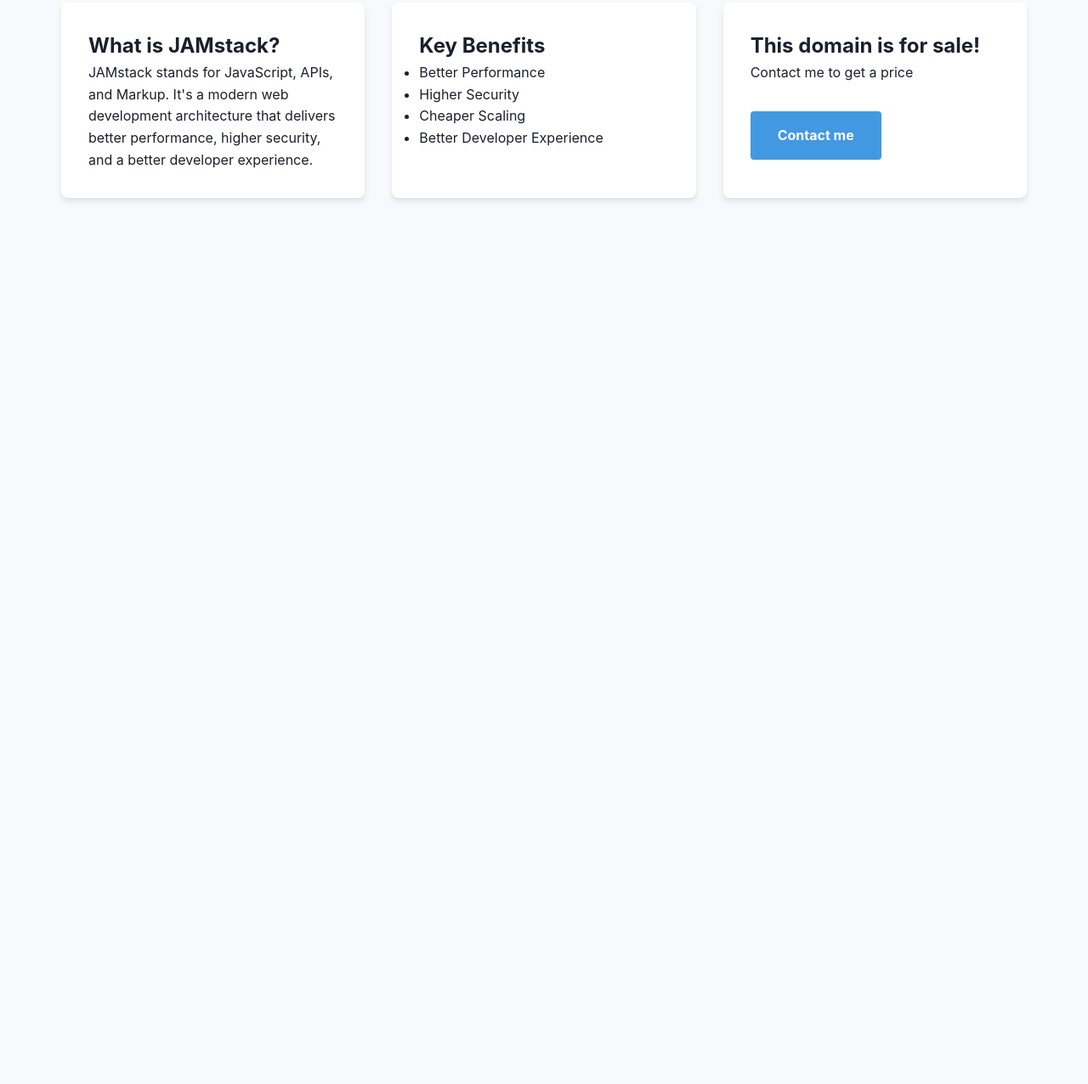
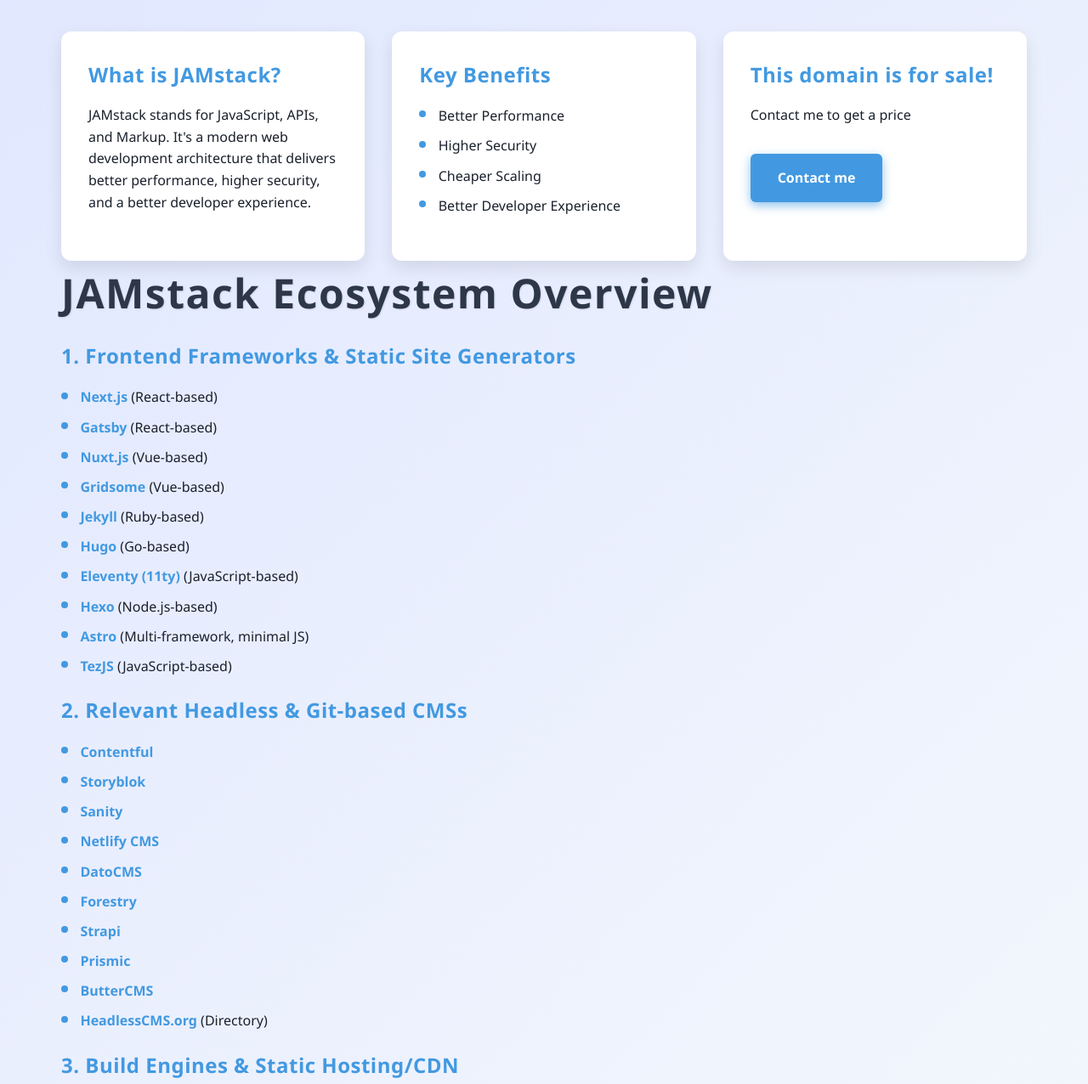
Before and after one commit to Zuijdam/jamstack.nl, a plain HTML site: page index.html in a window 1280 px wide. Shown: the part 170-1446 px from the top of the page at 85% size. Before the commit the page ends 800 px from the top, so only its background shows below. Drawn offline with Linux system fonts and the light colour scheme.

Commit message:
Update index.html

```diff
--- a/index.html
+++ b/index.html
@@ -8,8 +8,12 @@
 :root {
     --primary-color: #2d3748;
     --accent-color: #4299e1;
+    --accent-hover-color: #2b6cb0;
     --text-color: #1a202c;
     --background-color: #f7fafc;
+    --card-background: #ffffff;
+    --shadow-color: rgba(0, 0, 0, 0.1);
+    --font-family: 'Segoe UI', Tahoma, Geneva, Verdana, sans-serif;
 }
 
 * {
@@ -19,10 +23,11 @@
 }
 
 body {
-            font-family: -apple-system, BlinkMacSystemFont, 'Segoe UI', Roboto, sans-serif;
+    font-family: var(--font-family);
     line-height: 1.6;
     color: var(--text-color);
-            background-color: var(--background-color);
+    background: linear-gradient(135deg, #e0e7ff, #f7fafc);
+    min-height: 100vh;
 }
 
 .container {
@@ -34,12 +39,17 @@
 header {
     text-align: center;
     margin-bottom: 4rem;
+    padding-bottom: 1rem;
+    border-bottom: 2px solid var(--accent-color);
 }
 
 h1 {
     font-size: 3rem;
     color: var(--primary-color);
     margin-bottom: 1rem;
+    font-weight: 700;
+    letter-spacing: 1.5px;
+    text-shadow: 1px 1px 2px rgba(0,0,0,0.1);
 }
 
 .content {
@@ -49,10 +59,62 @@
 }
 
 .card {
-            background: white;
+    background: var(--card-background);
     padding: 2rem;
-            border-radius: 8px;
-            box-shadow: 0 4px 6px rgba(0, 0, 0, 0.1);
+    border-radius: 12px;
+    box-shadow: 0 8px 20px var(--shadow-color);
+    transition: transform 0.3s ease, box-shadow 0.3s ease;
+}
+
+.card:hover {
+    transform: translateY(-8px);
+    box-shadow: 0 12px 30px rgba(66, 153, 225, 0.4);
+}
+
+h2 {
+    color: var(--accent-color);
+    margin-bottom: 1rem;
+    font-weight: 600;
+    letter-spacing: 0.5px;
+}
+
+ul {
+    list-style: none;
+    margin-left: 0;
+    padding-left: 0;
+    margin-bottom: 1.2rem;
+}
+
+li {
+    position: relative;
+    padding-left: 1.4em;
+    margin-bottom: 0.5rem;
+    line-height: 1.7;
+}
+li::before {
+    content: '';
+    position: absolute;
+    left: 0;
+    top: 0.7em;
+    width: 0.5em;
+    height: 0.5em;
+    background: var(--accent-color);
+    border-radius: 50%;
+    transform: translateY(-50%);
+}
+
+
+a {
+    color: var(--accent-color);
+    text-decoration: none;
+    font-weight: 600;
+    transition: color 0.3s ease;
+}
+
+a:hover, a:focus {
+    color: var(--accent-hover-color);
+    text-decoration: underline;
+    outline: none;
 }
 
 .cta-button {
@@ -61,15 +123,17 @@
     color: white;
     padding: 1rem 2rem;
     text-decoration: none;
-            border-radius: 4px;
+    border-radius: 6px;
     margin-top: 2rem;
-            font-weight: bold;
-            transition: background-color 0.3s ease;
+    font-weight: 700;
+    transition: background-color 0.3s ease, box-shadow 0.3s ease;
+    box-shadow: 0 4px 12px rgba(66, 153, 225, 0.6);
 }
 
 .cta-button:hover, .cta-button:focus {
-            background-color: #2b6cb0;
+    background-color: var(--accent-hover-color);
     text-decoration: underline;
+    box-shadow: 0 6px 18px rgba(43, 108, 176, 0.8);
 }
 
 .cta-button:focus {
@@ -79,7 +143,7 @@
 
 @media (max-width: 768px) {
     h1 {
-                font-size: 2rem;
+        font-size: 2.5rem;
     }
 
     .container {
@@ -117,6 +181,58 @@
                     <a href="https://www.erikvanzuijdam.nl" class="cta-button" aria-label="Learn more about JAMstack on Erik van Zuijdam's website">Contact me</a>
                 </div>
             </div>
+            <h1>JAMstack Ecosystem Overview</h1>
+
+  <h2>1. Frontend Frameworks & Static Site Generators</h2>
+  <ul>
+    <li><a href="https://nextjs.org/">Next.js</a> (React-based)</li>
+    <li><a href="https://www.gatsbyjs.com/">Gatsby</a> (React-based)</li>
+    <li><a href="https://nuxt.com/">Nuxt.js</a> (Vue-based)</li>
+    <li><a href="https://gridsome.org/">Gridsome</a> (Vue-based)</li>
+    <li><a href="https://jekyllrb.com/">Jekyll</a> (Ruby-based)</li>
+    <li><a href="https://gohugo.io/">Hugo</a> (Go-based)</li>
+    <li><a href="https://www.11ty.dev/">Eleventy (11ty)</a> (JavaScript-based)</li>
+    <li><a href="https://hexo.io/">Hexo</a> (Node.js-based)</li>
+    <li><a href="https://astro.build/">Astro</a> (Multi-framework, minimal JS)</li>
+    <li><a href="https://tezjs.io/">TezJS</a> (JavaScript-based)</li>
+  </ul>
+
+  <h2>2. Relevant Headless & Git-based CMSs</h2>
+  <ul>
+    <li><a href="https://www.contentful.com/">Contentful</a></li>
+    <li><a href="https://www.storyblok.com/">Storyblok</a></li>
+    <li><a href="https://www.sanity.io/">Sanity</a></li>
+    <li><a href="https://www.netlifycms.org/">Netlify CMS</a></li>
+    <li><a href="https://www.datocms.com/">DatoCMS</a></li>
+    <li><a href="https://forestry.io/">Forestry</a></li>
+    <li><a href="https://strapi.io/">Strapi</a></li>
+    <li><a href="https://prismic.io/">Prismic</a></li>
+    <li><a href="https://buttercms.com/">ButterCMS</a></li>
+    <li><a href="https://headlesscms.org/">HeadlessCMS.org</a> (Directory)</li>
+  </ul>
+
+  <h2>3. Build Engines & Static Hosting/CDN</h2>
+  <ul>
+    <li><a href="https://vercel.com/">Vercel</a> (Next.js hosting & build)</li>
+    <li><a href="https://www.netlify.com/">Netlify</a> (Build, deploy, CDN)</li>
+    <li><a href="https://firebase.google.com/products/hosting">Firebase Hosting</a></li>
+    <li><a href="https://surge.sh/">Surge</a></li>
+    <li><a href="https://pages.github.com/">GitHub Pages</a></li>
+    <li><a href="https://azure.microsoft.com/en-us/services/app-service/static/">Azure Static Web Apps</a></li>
+    <li><a href="https://aws.amazon.com/amplify/">AWS Amplify</a></li>
+  </ul>
+
+  <h2>4. Other Relevant URLs & Resources</h2>
+  <ul>
+    <li><a href="https://jamstack.org/">JAMstack.org</a> (Official site & resources)</li>
+    <li><a href="https://staticgen.com/">StaticGen</a> (Static site generator directory)</li>
+    <li><a href="https://headlesscms.org/">HeadlessCMS.org</a> (Headless CMS directory)</li>
+    <li><a href="https://dev.to/t/jamstack">JAMstack on Dev.to</a> (Community articles)</li>
+    <li><a href="https://css-tricks.com/tag/jamstack/">JAMstack on CSS-Tricks</a></li>
+    <li><a href="https://github.com/automata/awesome-jamstack">Awesome JAMstack (GitHub)</a> (Curated resources)</li>
+    <li><a href="https://pagepro.co/blog/top-5-jamstack-frameworks-to-choose-in-2021/">Top JAMstack Frameworks (Article)</a></li>
+    <li><a href="https://buttercms.com/blog/top-jamstack-cms-tools/">Top JAMstack CMS Tools (Article)</a></li>
+  </ul>
         </main>
     </div>
 </body>
```
Lines whose indentation alone changed are shown as unchanged.
